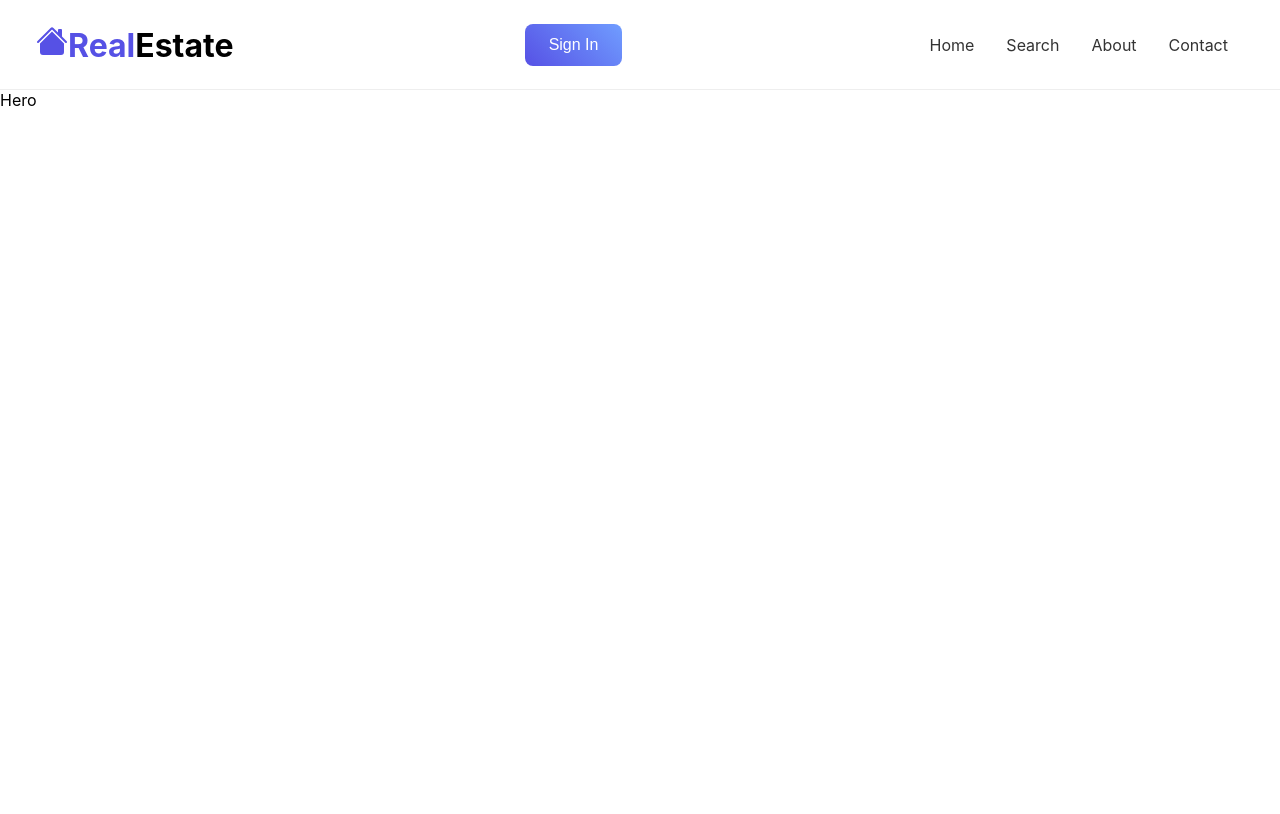
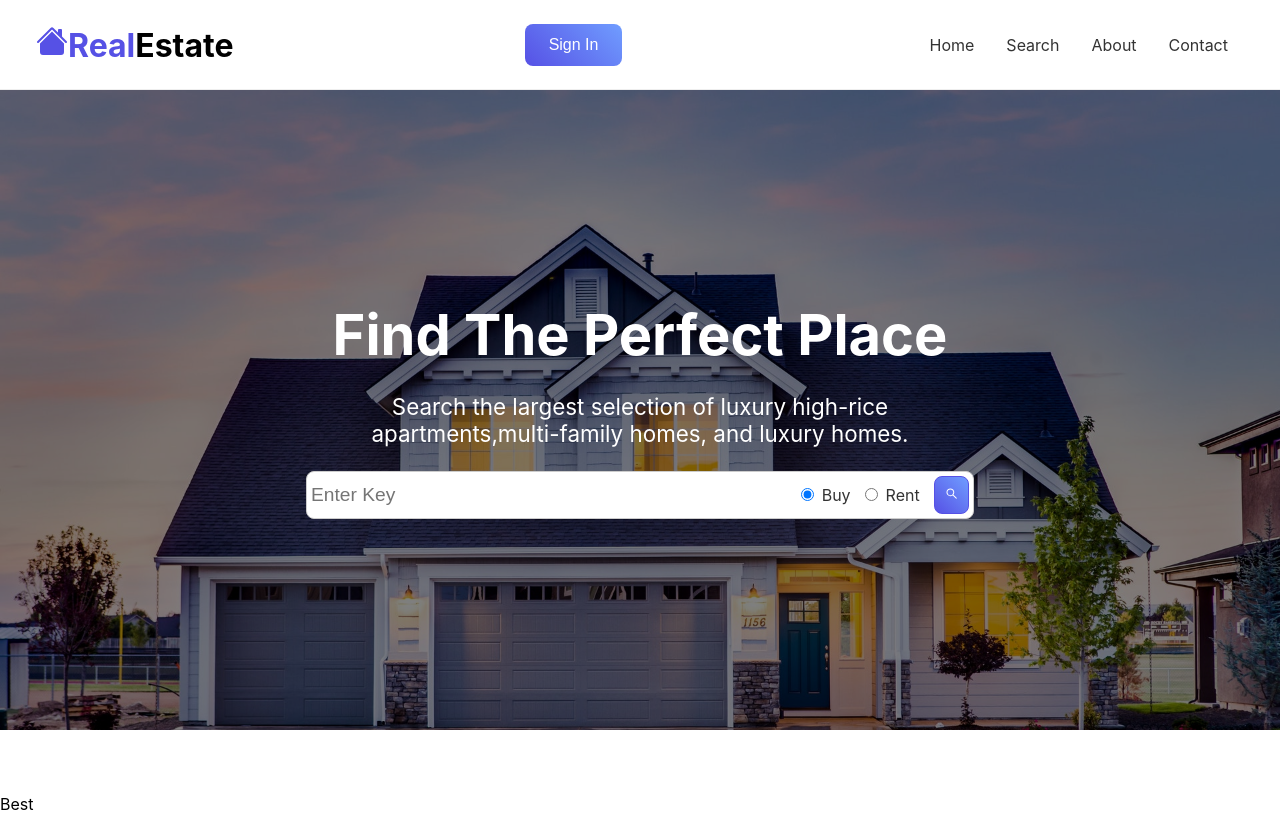
Before and after one commit to mryevhenii07/home-sell, a React (Create React App) app: page / in a window 1280 px wide. Built offline with nearby package versions, Linux system fonts and the light colour scheme.

Commit message:
create component best

```diff
--- a/src/App.js
+++ b/src/App.js
@@ -1,10 +1,12 @@
 import NavBar from "./components/NavBar/NavBar";
 import Hero from "./components/Hero/Hero";
+import Best from "./components/Best/Best";
 function App() {
   return (
     <>
       <NavBar />
       <Hero />
+      <Best />
     </>
   );
 }
--- /dev/null
+++ b/src/components/Best/Best.jsx
@@ -0,0 +1,7 @@
+import React from "react";
+
+const Best = () => {
+  return <div>Best</div>;
+};
+
+export default Best;
--- a/src/components/Hero/Hero.jsx
+++ b/src/components/Hero/Hero.jsx
@@ -1,9 +1,34 @@
 import React from "react";
+import { AiOutlineSearch } from "react-icons/ai";
 
 import s from "./Hero.module.css";
 
 const Hero = () => {
-  return <div>Hero</div>;
+  return (
+    <div className={s.hero}>
+      <div className={s.content}>
+        <h1>Find the perfect place</h1>
+        <p className={s.searchText}>
+          Search the largest selection of luxury high-rice
+          apartments,multi-family homes, and luxury homes.
+        </p>
+        <form action="" className={s.search}>
+          <div>
+            <input type="text" placeholder="Enter Key" />
+          </div>
+          <div className={s.radio}>
+            <input type="radio" checked />
+            <label htmlFor="">Buy</label>
+            <input type="radio" />
+            <label htmlFor="">Rent</label>
+            <button type="submit">
+              <AiOutlineSearch className={s.icon} />
+            </button>
+          </div>
+        </form>
+      </div>
+    </div>
+  );
 };
 
 export default Hero;
--- a/src/components/Hero/Hero.module.css
+++ b/src/components/Hero/Hero.module.css
@@ -0,0 +1,94 @@
+.hero {
+  background-color: rgba(0, 0, 0, 0.5);
+  color: #fff;
+  width: 100%;
+  height: 80vh;
+  position: relative;
+  margin-bottom: 4rem;
+}
+
+.hero::before {
+  content: "";
+  background: url(../../assets//hero-img.jpg) no-repeat center center/cover;
+  height: 100%;
+  width: 100%;
+  position: absolute;
+  top: 0;
+  left: 0;
+  z-index: -1;
+}
+
+.hero .content {
+  height: 100%;
+  display: flex;
+  flex-direction: column;
+  justify-content: center;
+  text-align: center;
+  max-width: 700px;
+  margin: auto;
+  padding: 1rem;
+}
+
+.hero h1 {
+  font-size: 3.5rem;
+  text-transform: capitalize;
+}
+
+.hero .searchText {
+  margin: 1.5rem;
+  font-size: 1.4rem;
+}
+
+.search {
+  display: flex;
+  background-color: #fff;
+  color: #333;
+  justify-content: space-between;
+  align-items: center;
+  border: 1px solid #ccc;
+  padding: 4px;
+  border-radius: 8px;
+}
+
+.search input[type="text"] {
+  border: transparent;
+  background-color: transparent;
+  width: 400px;
+  font-size: 1.2rem;
+  /* font-family: 'Raleway',sans-serif; */
+}
+
+.search input[type="text"]:focus {
+  outline: none;
+}
+
+.search label {
+  padding: 0 14px 0 8px;
+}
+
+.search .radio {
+  display: flex;
+  align-items: center;
+}
+
+.search button {
+  background-image: linear-gradient(45deg, #5651e5 0, #709dff 100%);
+  border: 1px solid #5651e5;
+  color: #fff;
+  padding: 10px;
+  border-radius: 8px;
+  cursor: pointer;
+}
+
+@media screen and (max-width: 940px) {
+  .hero {
+    height: 70vh;
+  }
+
+  .hero h1 {
+    font-size: 2.5rem;
+  }
+  .search input[type="text"] {
+    width: 100%;
+  }
+}
```
Also changed, not shown: src/components/Best/Best.module.css (added), 1 other file (tests, documents, lock files or other folders).
